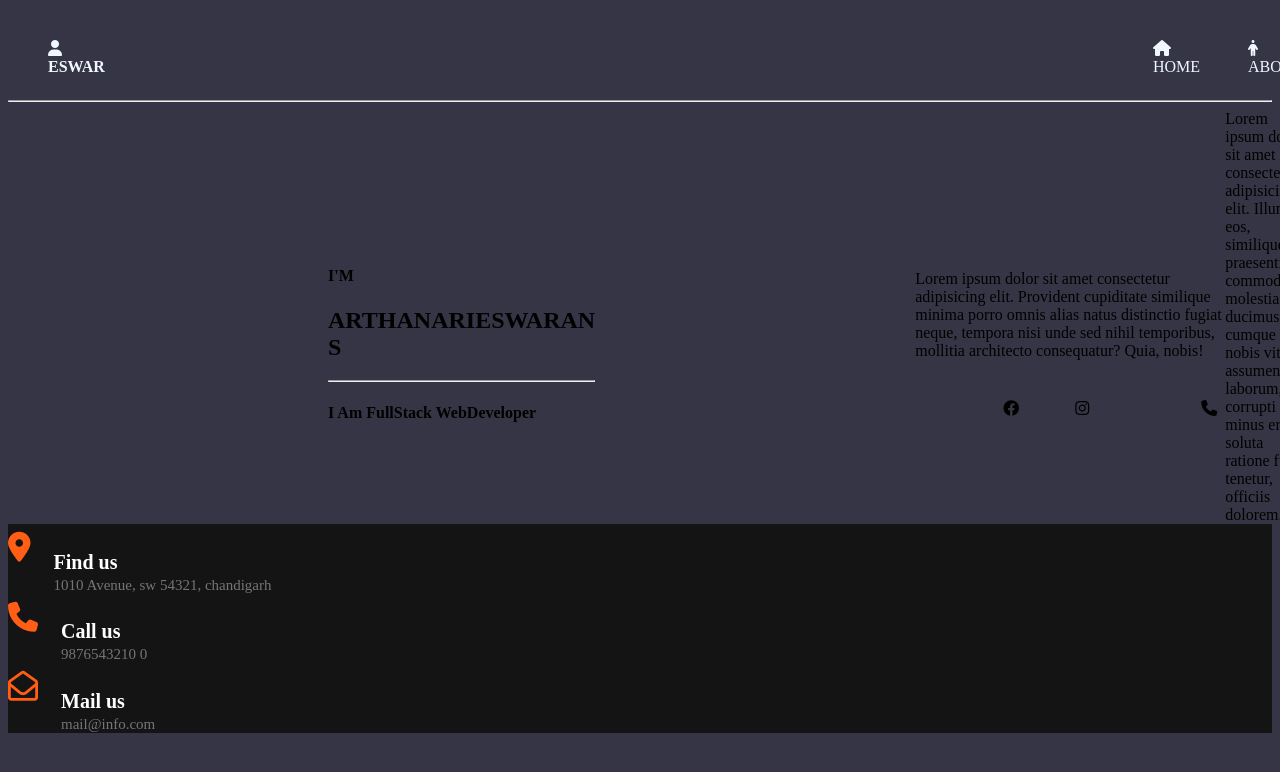
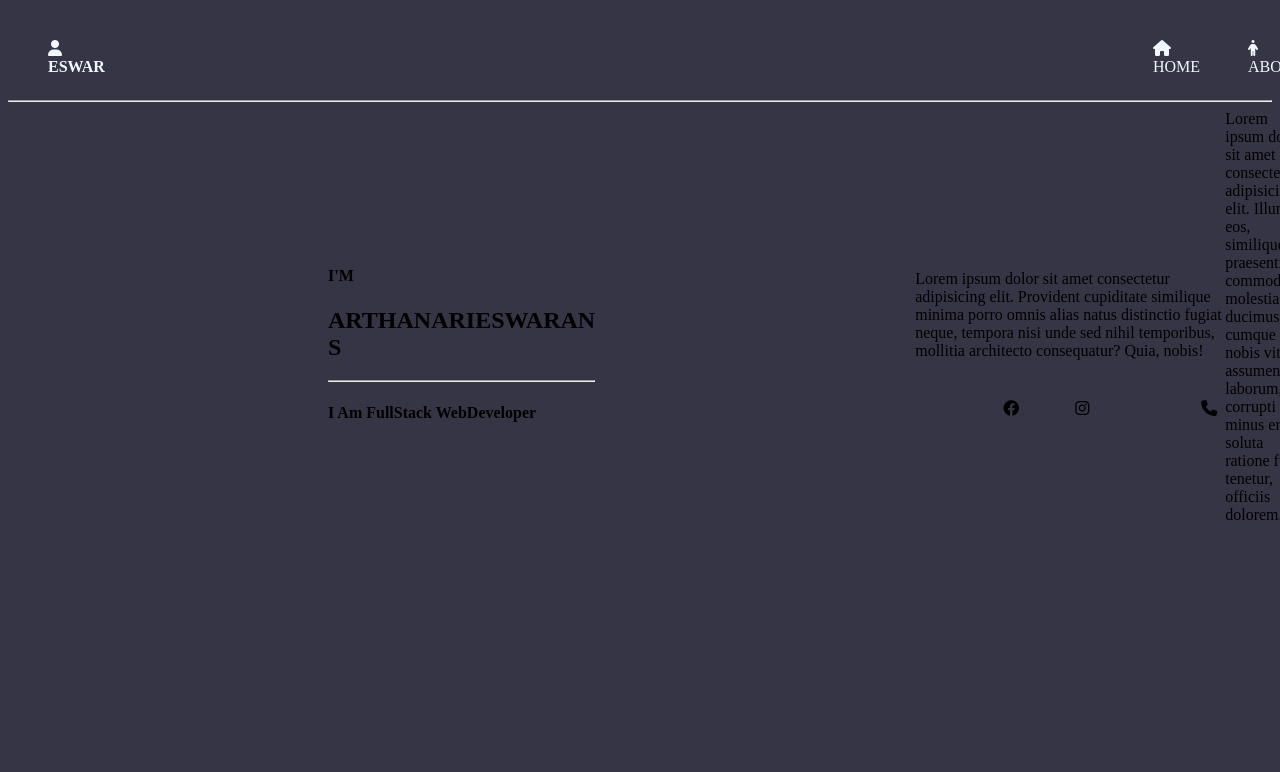
Before and after one commit to Arthanarieswaran/profile, a plain HTML site: page index.html in a window 1280 px wide. Shown: the top 772 px of the page. Drawn offline with Linux system fonts and the light colour scheme.

Commit message:
second commit

```diff
--- a/index.html
+++ b/index.html
@@ -67,38 +67,6 @@
 
     <!--footer-->
 
-    <footer class="footer-section">
-            <div class="">
-                    <div class="col-xl-4 col-md-4 mb-30">
-                        <div class="single-cta">
-                            <i class="fas fa-map-marker-alt"></i>
-                            <div class="cta-text">
-                                <h4>Find us</h4>
-                                <span>1010 Avenue, sw 54321, chandigarh</span>
-                            </div>
-                        </div>
-                    </div>
-
-                    <div class="col-xl-4 col-md-4 mb-30">
-                        <div class="single-cta">
-                            <i class="fas fa-phone"></i>
-                            <div class="cta-text">
-                                <h4>Call us</h4>
-                                <span>9876543210 0</span>
-                            </div>
-                        </div>
-                    </div>
-
-                    <div class="col-xl-4 col-md-4 mb-30">
-                        <div class="single-cta">
-                            <i class="far fa-envelope-open"></i>
-                            <div class="cta-text">
-                                <h4>Mail us</h4>
-                                <span>mail@info.com</span>
-                            </div>
-                        </div>
-                    </div>
-            </div>
 
         <!--
             <div class="footer-content pt-5 pb-5">
```
